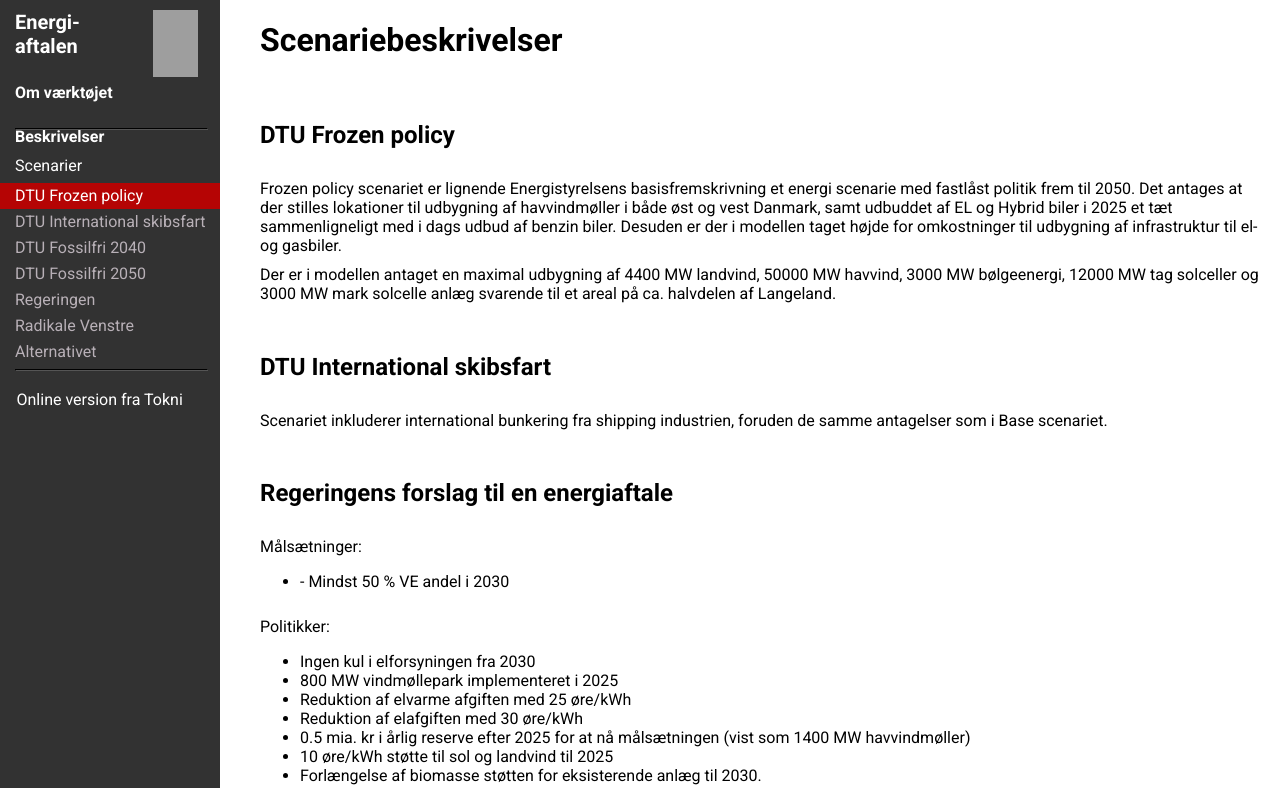
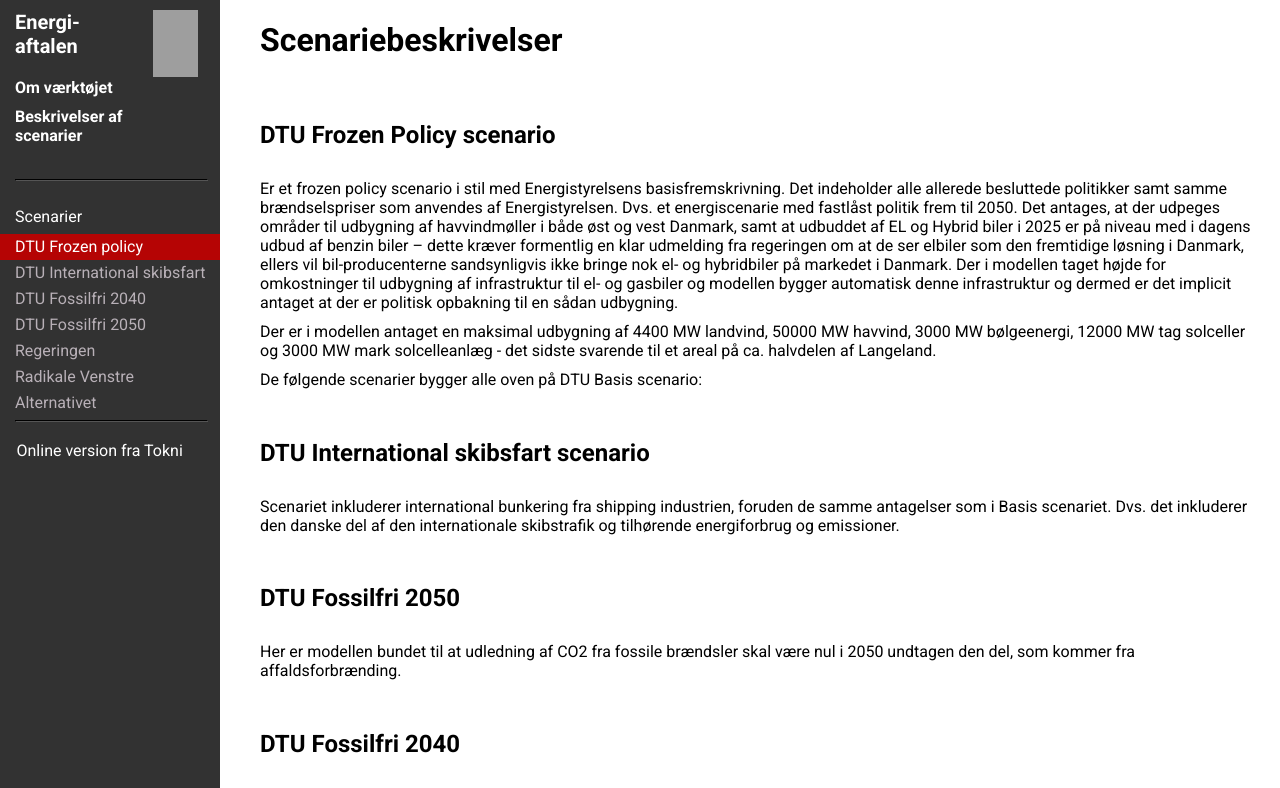
Before and after one commit to olavurellefsen/danish-energy-agreement, a React app: page /beskrivelser in a window 1280 px wide. Shown: the top 788 px of the page. Built offline with nearby package versions, Linux system fonts and the light colour scheme; grey boxes are pictures that could not be loaded; what styled-components-breakpoint would draw is missing.

Commit message:
Updated description and some text items

```diff
--- a/src/LeftMenu.js
+++ b/src/LeftMenu.js
@@ -70,7 +70,6 @@ const MenuRoutes  = styled.div`
   padding: 10px 12px 15px 15px;
   margin: 0;
   width: 100%;
-  height: 26px;
   display: flex;
   flex-direction: column;
   align-items: center;
@@ -79,8 +78,8 @@ const MenuItem  = styled(Link)`
   font-weight: bold;
   font-size: 1em;
   margin: 0;
-  padding-top: 10px;
-  padding-bottom: 15px;
+  padding-top: 5px;
+  padding-bottom: 5px;
   width: 100%;
   display: flex;
   align-items: center;
@@ -133,7 +132,7 @@ class ScenarioSelectionMenu extends React.Component {
             }
             <MenuRoutes>
               <MenuItem to='/about'>Om værktøjet</MenuItem>
-              <MenuItem to='/beskrivelser'>Beskrivelser</MenuItem>
+              <MenuItem to='/beskrivelser'>Beskrivelser af scenarier</MenuItem>
             </MenuRoutes>
           </MenuHeaderLeft>
           {(this.props.showMobileMenu===false) &&
--- a/src/pages/ScenarioDescriptions.js
+++ b/src/pages/ScenarioDescriptions.js
@@ -27,20 +27,45 @@ const AboutBody = styled.div`
 export default () => (
   <AboutContainer>
     <AboutHeader>Scenariebeskrivelser</AboutHeader>
-    <AboutHeader2>DTU Frozen policy</AboutHeader2>
+    <AboutHeader2>DTU Frozen Policy scenario</AboutHeader2>
     <AboutBody>
-      Frozen policy scenariet er lignende Energistyrelsens basisfremskrivning et energi scenarie med fastlåst politik frem
-      til 2050. Det antages at der stilles lokationer til udbygning af havvindmøller i både øst og vest Danmark, samt
-      udbuddet af EL og Hybrid biler i 2025 et tæt sammenligneligt med i dags udbud af benzin biler. Desuden er der i
-      modellen taget højde for omkostninger til udbygning af infrastruktur til el- og gasbiler.
+      Er et frozen policy scenario i stil med Energistyrelsens basisfremskrivning.
+      Det indeholder alle allerede besluttede politikker samt samme brændselspriser
+      som anvendes af Energistyrelsen. Dvs. et energiscenarie med fastlåst politik
+      frem til 2050. Det antages, at der udpeges områder til udbygning af havvindmøller
+      i både øst og vest Danmark, samt at udbuddet af EL og Hybrid biler i 2025 er
+      på niveau med i dagens udbud af benzin biler – dette kræver formentlig en
+      klar udmelding fra regeringen om at de ser elbiler som den fremtidige
+      løsning i Danmark, ellers vil bil-producenterne sandsynligvis ikke bringe
+      nok el- og hybridbiler på markedet i Danmark. Der i modellen taget højde
+      for omkostninger til udbygning af infrastruktur til el- og gasbiler og
+      modellen bygger automatisk denne infrastruktur og dermed er det implicit
+      antaget at der er politisk opbakning til en sådan udbygning.
     </AboutBody>
     <AboutBody>
-      Der er i modellen antaget en maximal udbygning af 4400 MW landvind, 50000 MW havvind, 3000 MW bølgeenergi, 12000 MW
-      tag solceller og 3000 MW mark solcelle anlæg svarende til et areal på ca. halvdelen af Langeland.
+      Der er i modellen antaget en maksimal udbygning af 4400 MW landvind, 50000 MW havvind,
+      3000 MW bølgeenergi, 12000 MW tag solceller og 3000 MW mark solcelleanlæg -  det sidste
+      svarende til et areal på ca. halvdelen af Langeland.
     </AboutBody>
-    <AboutHeader2>DTU International skibsfart</AboutHeader2>
     <AboutBody>
-      Scenariet inkluderer international bunkering fra shipping industrien, foruden de samme antagelser som i Base scenariet.
+      De følgende scenarier bygger alle oven på DTU Basis scenario:
+    </AboutBody>
+    <AboutHeader2>DTU International skibsfart scenario</AboutHeader2>
+    <AboutBody>
+      Scenariet inkluderer international bunkering fra shipping industrien,
+      foruden de samme antagelser som i Basis scenariet. Dvs. det inkluderer
+      den danske del af den internationale skibstrafik og tilhørende
+      energiforbrug og emissioner.
+    </AboutBody>
+    <AboutHeader2>DTU Fossilfri 2050</AboutHeader2>
+    <AboutBody>
+      Her er modellen bundet til at udledning af CO2 fra fossile brændsler skal
+      være nul i 2050 undtagen den del, som kommer fra affaldsforbrænding.
+    </AboutBody>
+    <AboutHeader2>DTU Fossilfri 2040</AboutHeader2>
+    <AboutBody>
+      Her er modellen bundet til at udledning af CO2 fra fossile brændsler skal
+      være nul i 2040 undtagen den del, som kommer fra affaldsforbrænding.
     </AboutBody>
     <AboutHeader2>Regeringens forslag til en energiaftale</AboutHeader2>
     <AboutBody>
```
Also changed, not shown: src/data/stackedBar.js.
